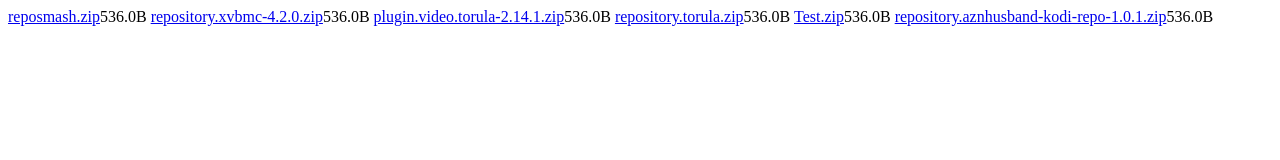
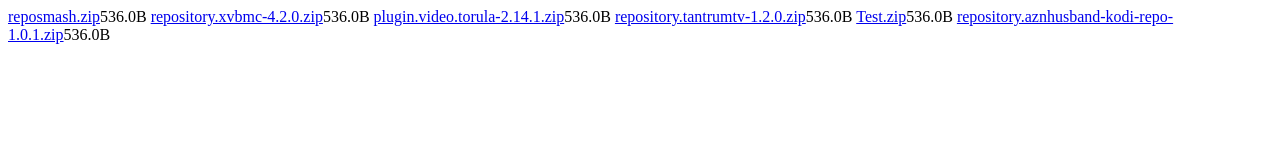
Before and after one commit to BahKoh/BahKoh.github.io, a plain HTML site: page repo/index.html in a window 1280 px wide. Drawn offline with Linux system fonts and the light colour scheme.

Commit message:
Update index.html

```diff
--- a/repo/index.html
+++ b/repo/index.html
@@ -1,6 +1,6 @@
 <a href="reposmash.zip">reposmash.zip</a><td>536.0B</td>
 <a href="repository.xvbmc-4.2.0.zip">repository.xvbmc-4.2.0.zip</a><td>536.0B</td>
 <a href="plugin.video.torula-2.14.1.zip">plugin.video.torula-2.14.1.zip</a><td>536.0B</td>
-<a href="repository.torula.zip">repository.torula.zip</a><td>536.0B</td>
+<a href="repository.tantrumtv-1.2.0.zip">repository.tantrumtv-1.2.0.zip</a><td>536.0B</td>
 <a href="Test.zip">Test.zip</a><td>536.0B</td>
 <a href="repository.aznhusband-kodi-repo-1.0.1.zip">repository.aznhusband-kodi-repo-1.0.1.zip</a><td>536.0B</td>
```
